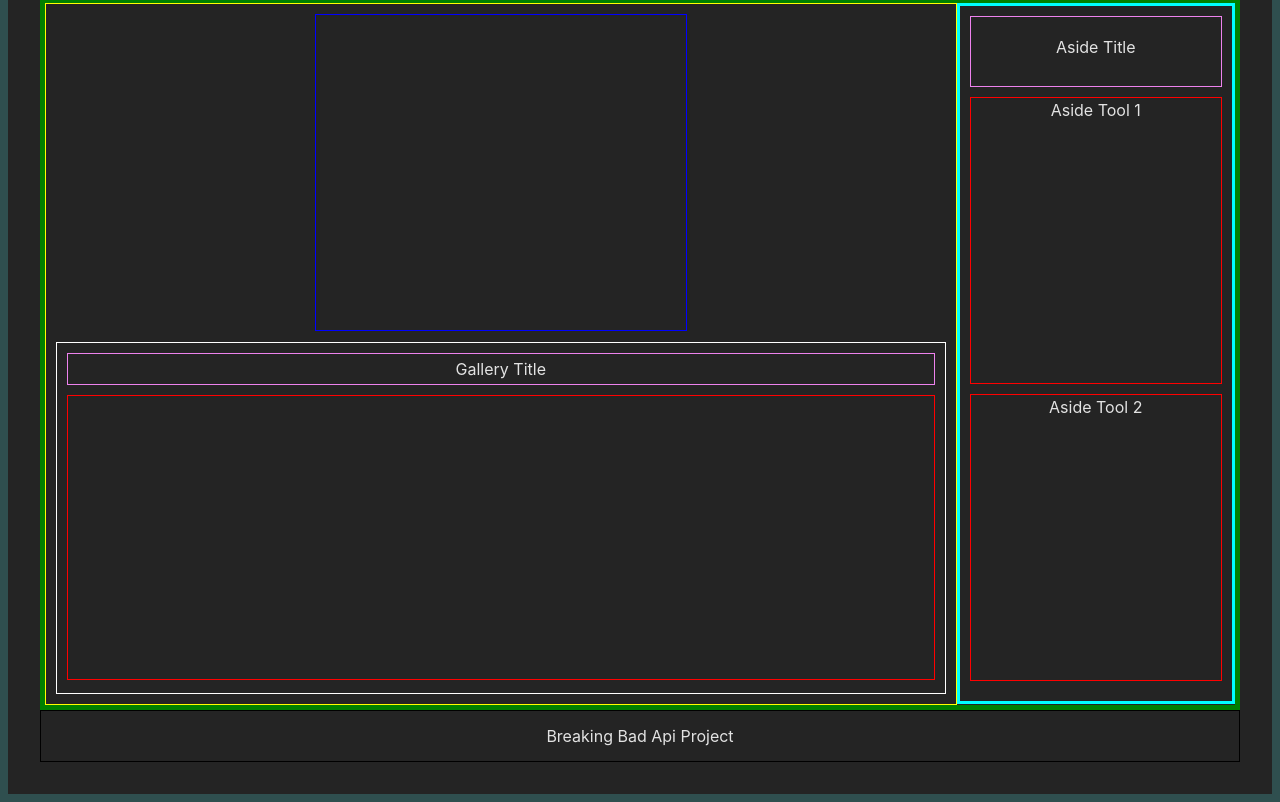
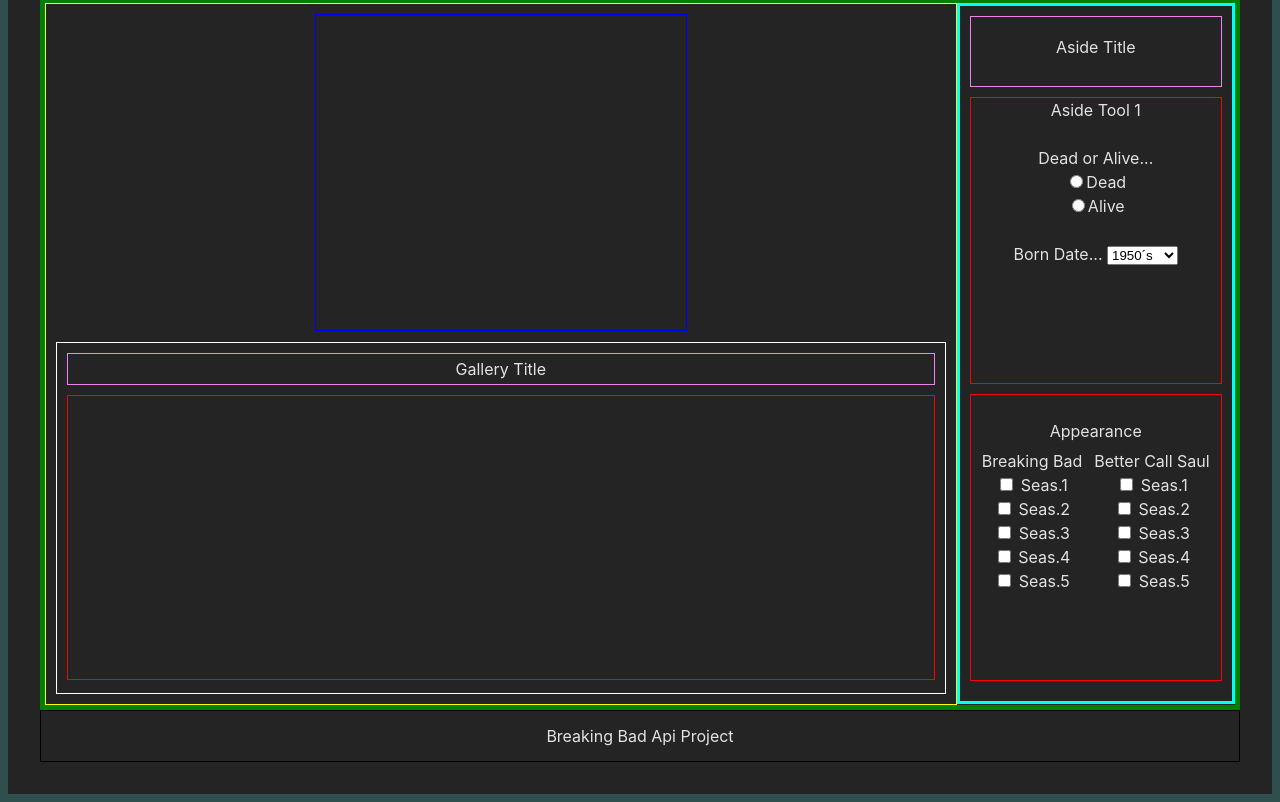
Before and after one commit to Ruben-Alvarez-Dev/Project-BREAKING_BAD, a website built with Vite: page index.html in a window 1280 px wide. Shown: the part 106-908 px from the top of the page. Built offline with nearby package versions, Linux system fonts and the light colour scheme; no server answers.

Commit message:
feat: aside structure

```diff
--- a/app.js
+++ b/app.js
@@ -26,9 +26,9 @@ function initNav () {
     const nav_bb = document.querySelector(`#nav_bb`);
     const nav_bcs = document.querySelector(`#nav_bcs`);
 
-    nav_all.addEventListener("click", () => {initData(urlAll)});
-    nav_bb.addEventListener("click", () => {initData(urlBb)});
-    nav_bcs.addEventListener("click", () => {initData(urlBcs)});
+    nav_all.addEventListener("click", () => {initData(urlAll, "All Characters")});
+    nav_bb.addEventListener("click", () => {initData(urlBb, "Breaking Bad Characters")});
+    nav_bcs.addEventListener("click", () => {initData(urlBcs, "Better Call Saul Characters")});
 }
 
 
@@ -37,4 +37,4 @@ function initNav () {
 
 initComponents();
 initNav();
-initData (urlAll);
+initData (urlAll,  "All Characters");
--- a/components/aside.js
+++ b/components/aside.js
@@ -4,9 +4,61 @@ export function setupAside(element) {
     element.innerHTML = `
     <div class="aside">
         <div class="asideTitle">Aside Title</div>
-        <div class="asideTool">Aside Tool 1</div>
-        <div class="asideTool">Aside Tool 2</div>
+        <div id="aside1" class="asideTool">Aside Tool 1</div>
+        <div id="aside2" class="asideTool"><br>Appearance</div>
+    </div>
+    `
+    setupAsideTools()
+}
+
+const setupAsideTools = () => {
+
+    const template1 = `
+    <div class="aside1"><br>
+        <div>Dead or Alive...
+            <form>
+                <input type="radio" name="status" value="dead">Dead <br>
+                <input type="radio" name="status" value="alive">Alive <br>
+            </form><br>
+        </div>
+        <div>Born Date...
+            <select name="birthdate">
+                <option>1950´s</option>
+                <option>1960´s</option>
+                <option>1970´s</option>
+                <option>1980´s</option>
+                <option>1990´s</option>
+                <option>Unknow</option>
+            </select>
+        </div>
+
     </div>
     `
 
+    const template2 = `
+    <div class="aside2">
+
+        <div class="aside2Item">
+            <form>Breaking Bad<br>
+            <input type="checkbox" name="bb1" value="1"> Seas.1<br>
+            <input type="checkbox" name="bb2" value="2"> Seas.2<br>
+            <input type="checkbox" name="bb3" value="3"> Seas.3<br>
+            <input type="checkbox" name="bb4" value="4"> Seas.4<br>
+            <input type="checkbox" name="bb5" value="5"> Seas.5<br>
+            </form>
+        </div>
+
+        <div class="aside2Item">
+        <form>Better Call Saul<br>
+        <input type="checkbox" name="bb1" value="1"> Seas.1<br>
+        <input type="checkbox" name="bb2" value="2"> Seas.2<br>
+        <input type="checkbox" name="bb3" value="3"> Seas.3<br>
+        <input type="checkbox" name="bb4" value="4"> Seas.4<br>
+        <input type="checkbox" name="bb5" value="5"> Seas.5<br>
+        </form>
+    </div>
+    `
+
+    document.querySelector(`#aside1`).innerHTML += template1;
+    document.querySelector(`#aside2`).innerHTML += template2;
 }
--- a/services/initData.js
+++ b/services/initData.js
@@ -1,19 +1,19 @@
-export const initData = (url) => {
-  getData(url);
+export const initData = (url, title) => {
+  getData(url, title);
 }
 
-const getData = async (url) => {
+const getData = async (url, title) => {
   try {
   	  const response = await fetch(url);
 	    const array = await response.json();
       // printData(array)
-      clearBrokens(array);
+      clearBrokens(array, title);
   } catch (error) {
       console.log(error);
   }
 }
 
-const clearBrokens = (array) => {
+const clearBrokens = (array, title) => {
   array.forEach(element => {
     if (element.nickname == "Holly") {
         element.img = `https://www.cidob.org/dass-2019041701/var/plain/storage/images/new_site/biografias_lideres_politicos/america_del_norte/estados_unidos/donald_trump/1993720-58-esl-ES/donald_trump_biography.jpg`
@@ -23,11 +23,15 @@ const clearBrokens = (array) => {
         element.img = `https://static.posters.cz/image/1300/art-photo/the-lord-of-the-rings-gandalf-i132723.jpg`
     }
   });
-  printData(array);
+
+  printData(array, title);
 }
 
-const printData = (mappedArray) => {
+const printData = (mappedArray, title) => {
+
   const galleryContent = document.querySelector(`.galleryContent`);
+  const galleryTitle = document.querySelector(`.galleryTitle`);
+  galleryTitle.innerHTML = title;
   galleryContent.innerHTML = ``;
   mappedArray.forEach(element => {
     const galleryContent = document.querySelector(`.galleryContent`);
--- a/styles/aside.css
+++ b/styles/aside.css
@@ -26,6 +26,18 @@
   }
 }
 
+.aside2 {
+
+  display: flex;
+  justify-content: center;
+
+}
+
+.aside2Item {
+  margin: 6px;
+
+}
+
 .asideTitle {
   border: 1px solid violet;
   margin: 10px;
@@ -37,4 +49,6 @@
   border: 1px solid red;
   margin: 10px;
   height: 41%;
+  display: block;
+  flex-direction: column wrap;;
 }
```
